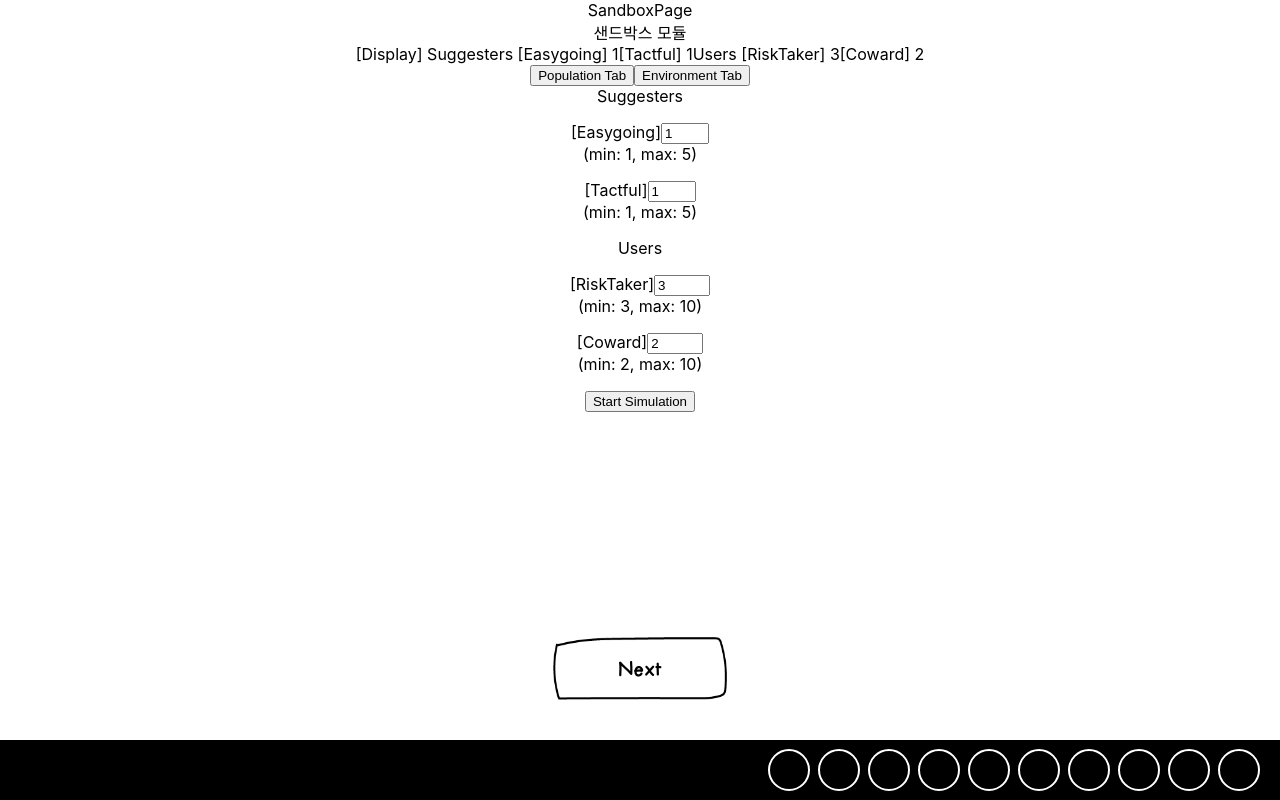
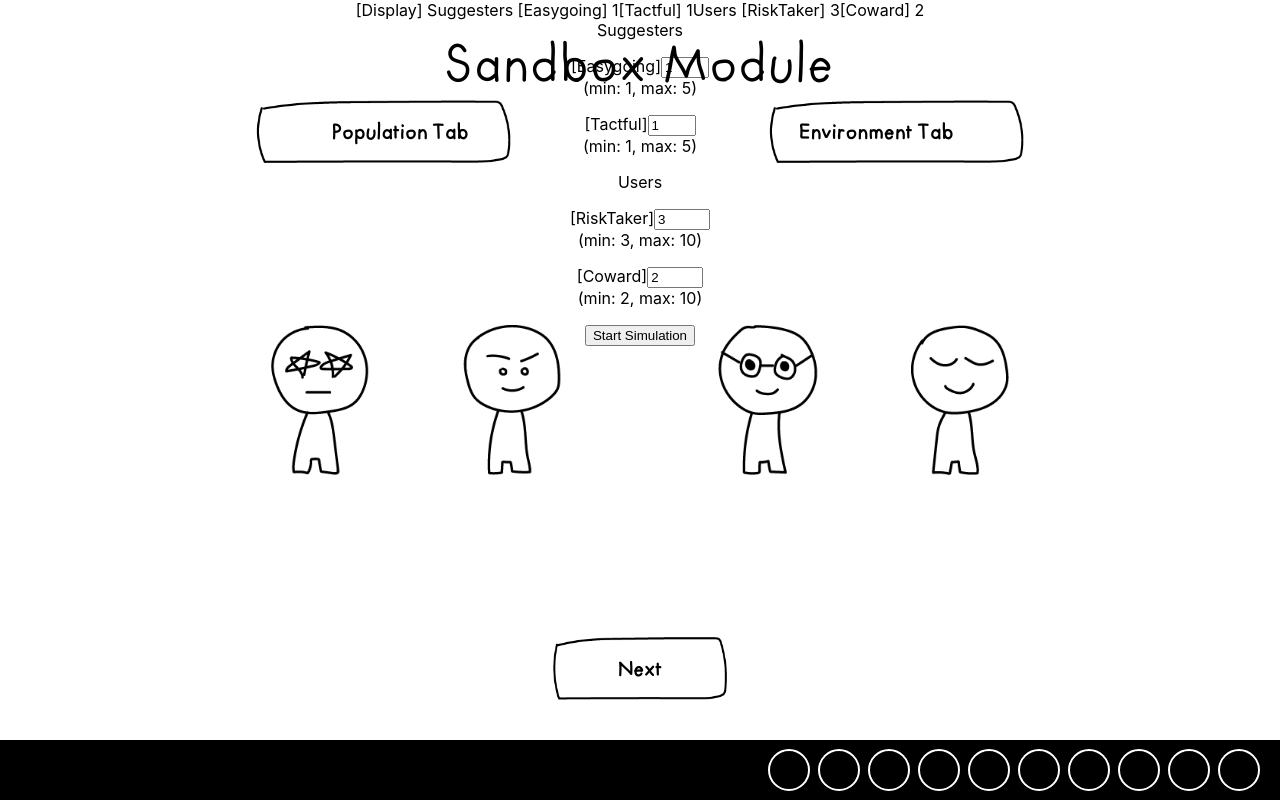
Before and after one commit to ericagong/SNU-project, a React (Create React App) app: page /sandbox in a window 1280 px wide. Built offline with nearby package versions, Linux system fonts and the light colour scheme.

Commit message:
fix: added sandbox module characters

```diff
--- a/src/containers/sandbox/Sandbox.css
+++ b/src/containers/sandbox/Sandbox.css
@@ -1,3 +1,23 @@
+@font-face{
+    font-family: 'Futura Handwritten';
+    src: url('../../Assets/Fonts/FuturaHandwritten.ttf') format('truetype')
+  }
+
+.Simulation{
+    display: flex;
+    justify-content: center;
+    position: absolute;
+    top: 40px;
+    left: 50%;
+    transform: translateX(-50%);
+    font-size: 50px;
+    line-height: 50px;
+    display: flex;
+    align-items: center;
+    text-align: center;
+    font-family: 'Futura Handwritten';
+}
+
 .ButtonStyle{
     position: absolute;
     height: 63px;
@@ -28,3 +48,103 @@
     text-align: center;
     font-family: 'Futura Handwritten';
 }
+
+.LeftLongButtonStyle{
+    position: absolute;
+    height: 63px;
+    top: 100px;
+    left: 25%;
+    transform: translateX(-25%);
+}
+
+.LeftLongButtonStyle:active{
+    left: 24%;
+    transform: translateX(-26%);
+    opacity: 70%;
+}
+
+.LeftLongButtonText{
+    position: absolute;
+    display: flex;
+    justify-content: center;
+    position: absolute;
+    top: 108px;
+    /* bottom: 105px; */
+    left: 29%;
+    transform: translateX(-29%);
+    font-style: normal;
+    font-weight: bold;
+    font-size: 20px;
+    line-height: 50px;
+    display: flex;
+    align-items: center;
+    text-align: center;
+    font-family: 'Futura Handwritten';
+}
+
+.RightLongButtonStyle{
+    position: absolute;
+    height: 63px;
+    top: 100px;
+    left: 75%;
+    transform: translateX(-75%);
+}
+
+.RightLongButtonStyle:active{
+    right: 74%;
+    transform: translateX(-76%);
+    opacity: 70%;
+}
+
+.RightLongButtonText{
+    position: absolute;
+    display: flex;
+    justify-content: center;
+    position: absolute;
+    top: 108px;
+    /* bottom: 105px; */
+    left: 71%;
+    transform: translateX(-71%);
+    font-style: normal;
+    font-weight: bold;
+    font-size: 20px;
+    line-height: 50px;
+    display: flex;
+    align-items: center;
+    text-align: center;
+    font-family: 'Futura Handwritten';
+}
+
+#character1{
+    position: absolute;
+    height: 150px;
+    left: 25%;
+    top: 50%;
+    transform: translate(-50%, -50%);
+}
+
+#character2{
+    position: absolute;
+    height: 150px;
+    left: 40%;
+    top: 50%;
+    transform: translate(-50%, -50%);
+}
+
+
+#character4{
+    position: absolute;
+    height: 150px;
+    left: 60%;
+    top: 50%;
+    transform: translate(-50%, -50%);
+}
+
+
+#character5{
+    position: absolute;
+    height: 150px;
+    left: 75%;
+    top: 50%;
+    transform: translate(-50%, -50%);
+}
--- a/src/containers/sandbox/Sandbox.js
+++ b/src/containers/sandbox/Sandbox.js
@@ -2,6 +2,11 @@ import React, { Component } from 'react'
 import { withRouter } from 'react-router-dom';
 
 import Button from './../../Assets/Images/Button.png'
+import LongButton from './../../Assets/Images/LongButton.png'
+import Character1 from './../../Assets/Images/character1.png'
+import Character2 from './../../Assets/Images/character2.png'
+import Character4 from './../../Assets/Images/character4.png'
+import Character5 from './../../Assets/Images/character5.png'
 
 import './Sandbox.css'
 
@@ -161,7 +166,7 @@ class Sandbox extends Component {
         return (
             <div className = 'Sandbox'>
                 <div className = 'Simulation'>
-                    샌드박스 모듈
+                    Sandbox Module
                 </div>
                 <div className = 'display'>
                   [Display]
@@ -172,7 +177,11 @@ class Sandbox extends Component {
                   [RiskTaker] {this.state.riskTakerPop}
                   [Coward] {this.state.cowardPop}
                 </div>
-                <button
+                <img className="LeftLongButtonStyle" src={LongButton} alt={LongButton} onClick = {() => this.setState({ currTab : 'Population'})} />
+                <div className="LeftLongButtonText" onClick = {() => this.setState({ currTab : 'Population'})}>Population Tab</div>
+                <img className="RightLongButtonStyle" src={LongButton} alt={LongButton} onClick = {() => this.setState({ currTab : 'Environment'})} />
+                <div className="RightLongButtonText" onClick = {() => this.setState({ currTab : 'Environment'})}>Environment Tab</div>
+                {/* <button
                     id = 'population-tab'
                     onClick = {() => this.setState({ currTab : 'Population'})}>
                     Population Tab
@@ -181,13 +190,15 @@ class Sandbox extends Component {
                     id = 'environment-tab'
                     onClick = {() => this.setState({ currTab: 'Environment'})}>
                     Environment Tab
-                </button>
+                </button> */}
                 <div className = 'Inputbox'>
                   { (this.state.currTab === 'Population') &&
                     <div className = 'Popoulation'>
                       <label>Suggesters</label>
                       <p>
                         <label>[Easygoing]</label>
+                        <img id = 'character1' alt = {Character1} src = {Character1} />
+
                         <input
                           id = 'easygoing-population'
                           type = 'number'
@@ -202,6 +213,7 @@ class Sandbox extends Component {
                       </p>
                       <p>
                         <label>[Tactful]</label>
+                        <img id = 'character2' alt = {Character2} src = {Character2} />
                         <input
                           id = 'tactful-population'
                           type = 'number'
@@ -218,6 +230,7 @@ class Sandbox extends Component {
                       <label>Users</label>
                       <p>
                         <label>[RiskTaker]</label>
+                        <img id = 'character4' alt = {Character4} src = {Character4} />
                         <input
                           id = 'risktaker-population'
                           type = 'number'
@@ -232,6 +245,7 @@ class Sandbox extends Component {
                       </p>
                       <p>
                         <label>[Coward]</label>
+                        <img id = 'character5' alt = {Character5} src = {Character5} />
                         <input
                           id = 'coward-population'
                           type = 'number'
--- a/src/views/sandbox/SandboxPage.js
+++ b/src/views/sandbox/SandboxPage.js
@@ -7,7 +7,7 @@ class SandboxPage extends Component {
     render () {
         return (
             <div className = 'SandboxPage'>
-                SandboxPage
+                {/* SandboxPage */}
                 <Sandbox/>
                 <Footer/>
             </div>
```
